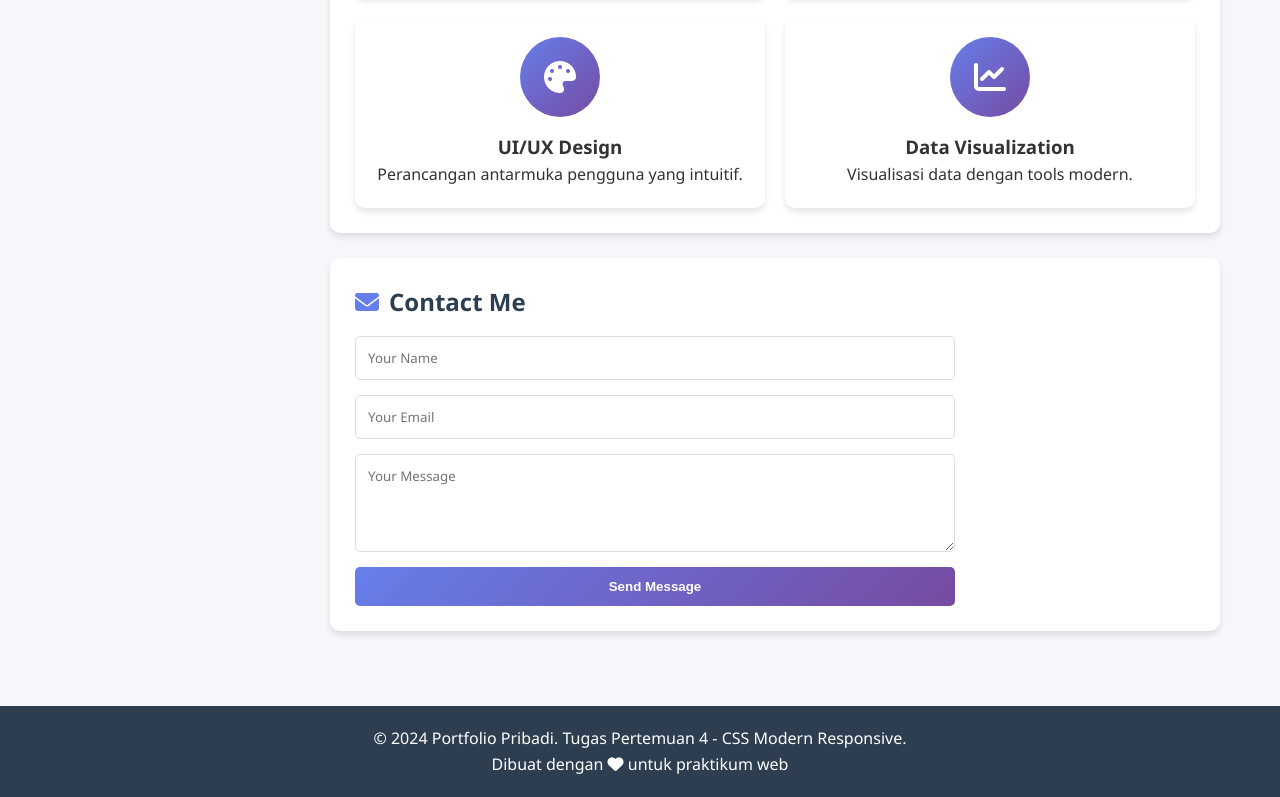
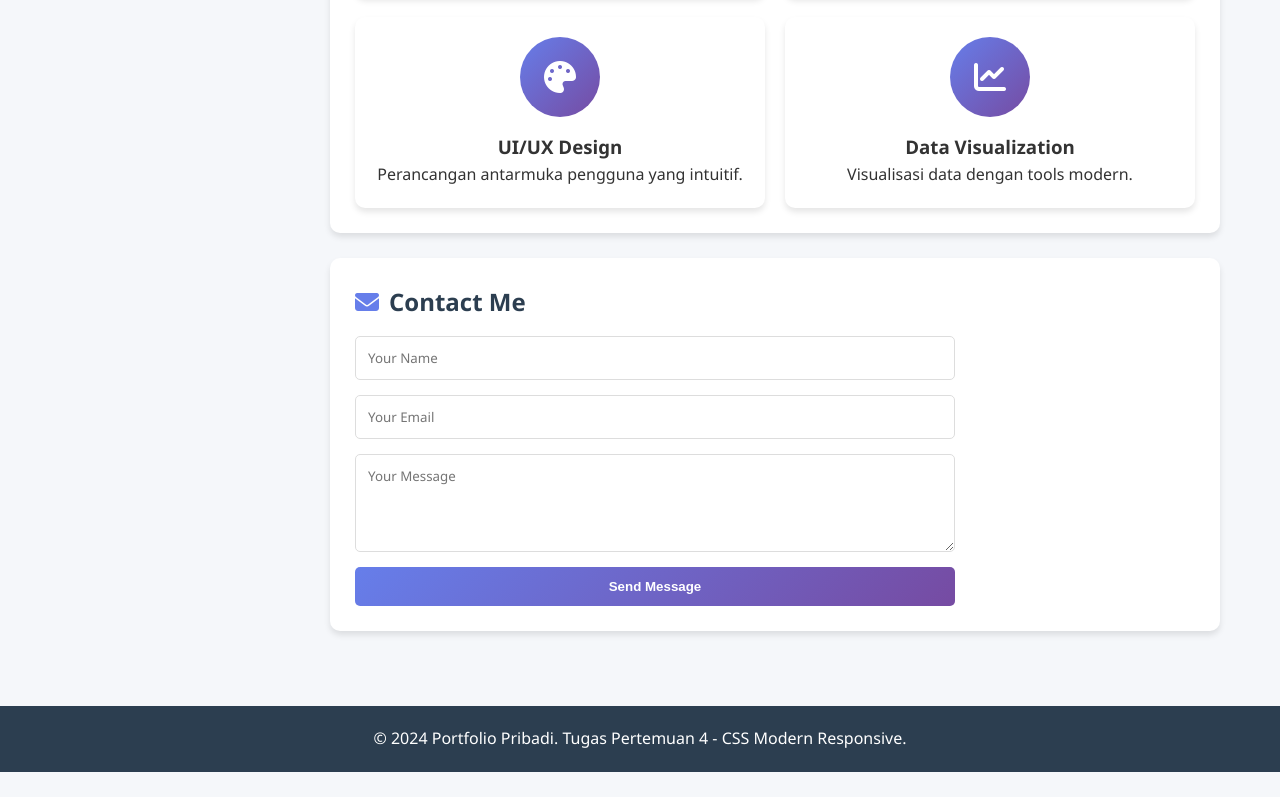
Before and after one commit to wulan1900016198-cyber/Prak-4-Responsive-web, a plain HTML site: page index.html in a window 1280 px wide. Shown: the part 875-1672 px from the top of the page. After the commit the page ends 1647 px from the top, so only its background shows below. Drawn offline with Linux system fonts and the light colour scheme.

Commit message:
Edit portofolio

```diff
--- a/index.html
+++ b/index.html
@@ -133,7 +133,6 @@ khususnya dalam menciptakan website yang responsive dan user-friendly.</p>
         <!-- FOOTER -->
         <footer class="footer">
             <p>&copy; 2024 Portfolio Pribadi. Tugas Pertemuan 4 - CSS Modern Responsive.</p>
-            <p>Dibuat dengan <i class="fas fa-heart"></i> untuk praktikum web</p>
         </footer>
     </div>
 
```
